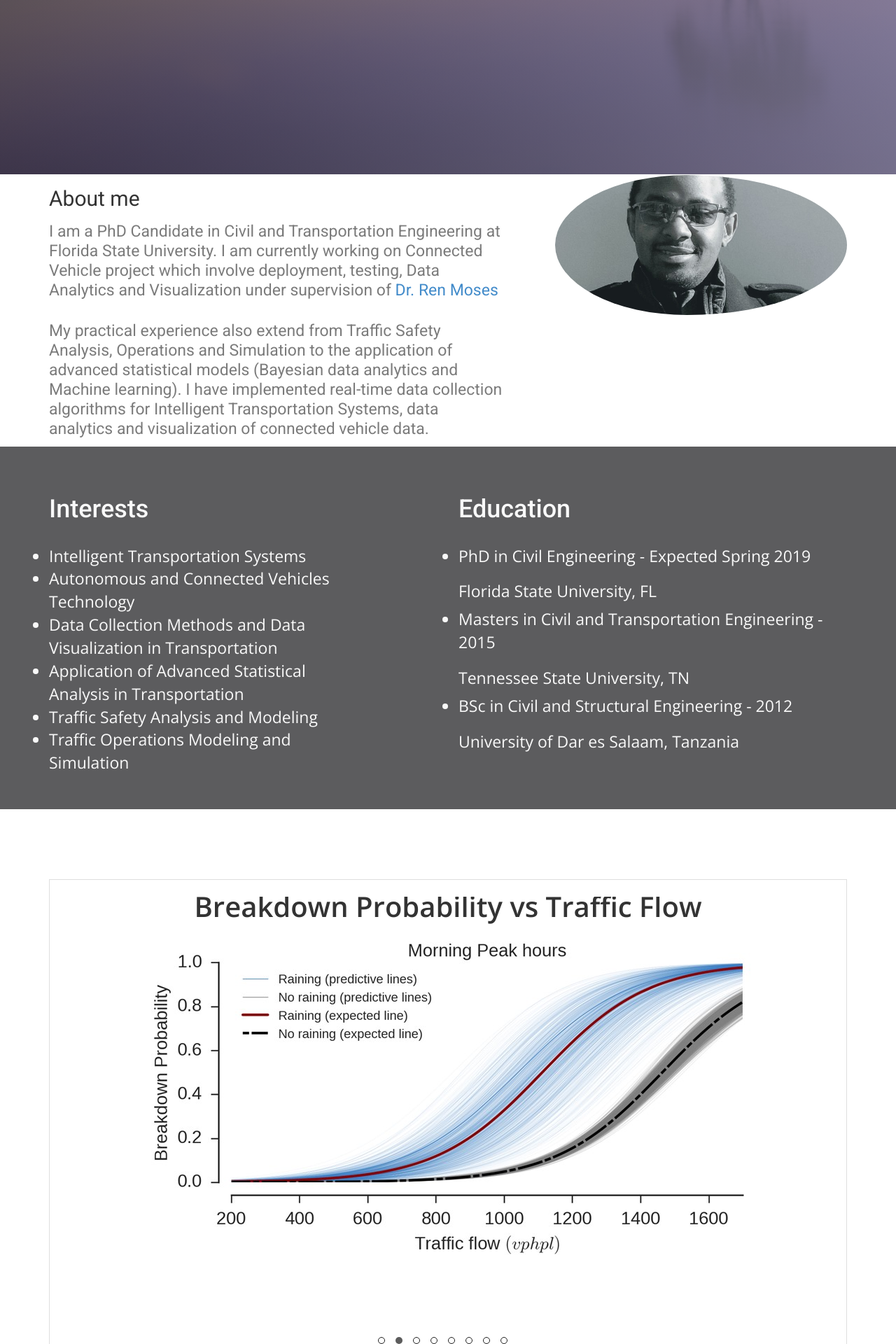
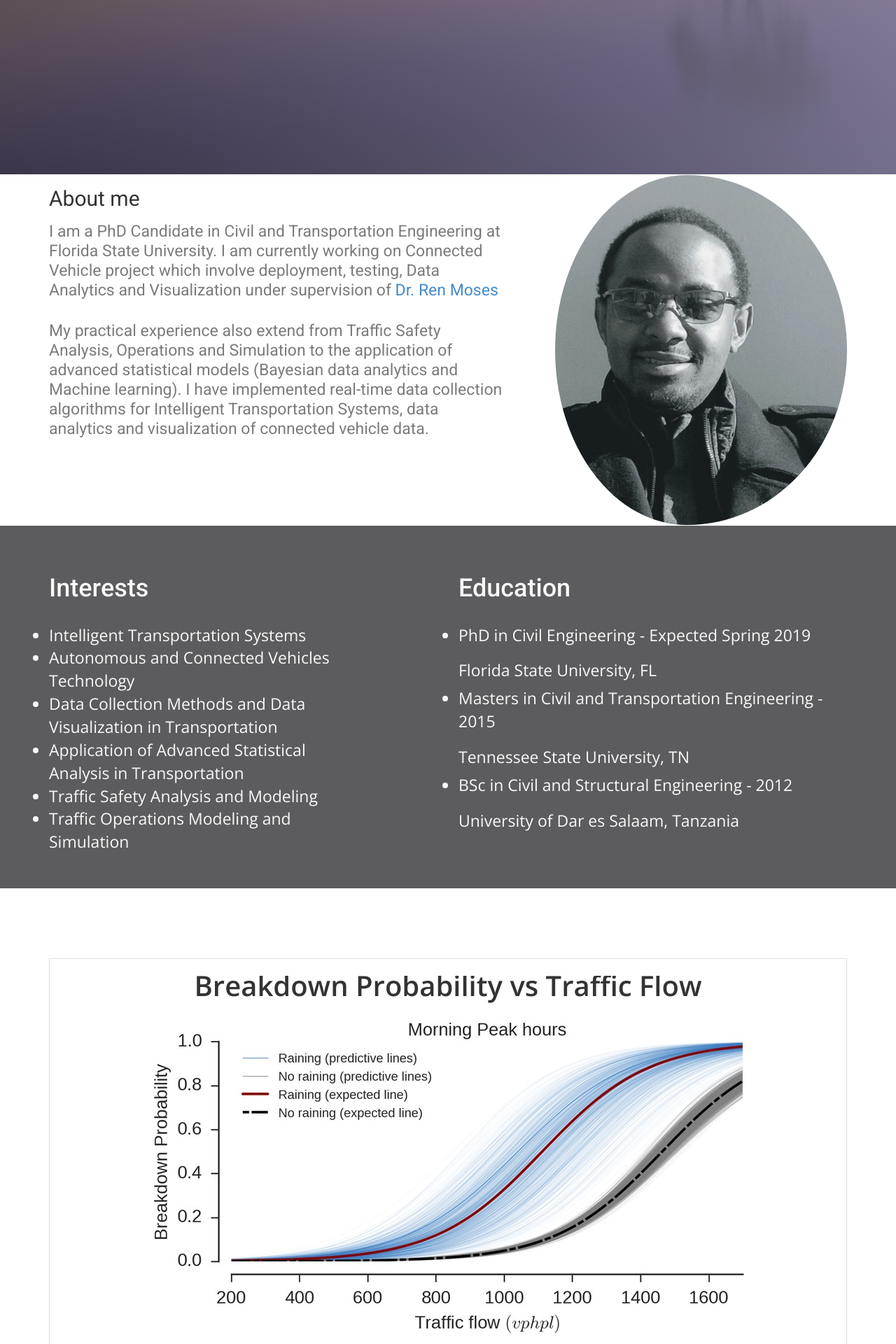
Before and after one commit to ekidando/Emma, a Jekyll site: the page built from index.html, in a window 1280 px wide. Shown: the part 600-2520 px from the top of the page at 70% size. Built offline with Jekyll 4.4.1, drawn with Linux system fonts in a browser that asks for light colours; nearby versions of some CDN libraries; some web fonts are replaced.

Commit message:
Update index.html

```diff
--- a/index.html
+++ b/index.html
@@ -39,7 +39,7 @@ published: true
       </div><!-- .col-md-7 close -->
       <div class="col-md-5 col-sm-12">
         <div class="block">
-         <div><img class="centered-and-cropped" width="200" height="200" style="border-radius:50%" src="img/2-2.jpg" alt="Img"></div>
+         <div><img class="centered-and-cropped" width="500" height="500" style="border-radius:70%" src="img/2-2.jpg" alt="Img"></div>
         </div>
       </div><!-- .col-md-5 close -->
     </div>
```
